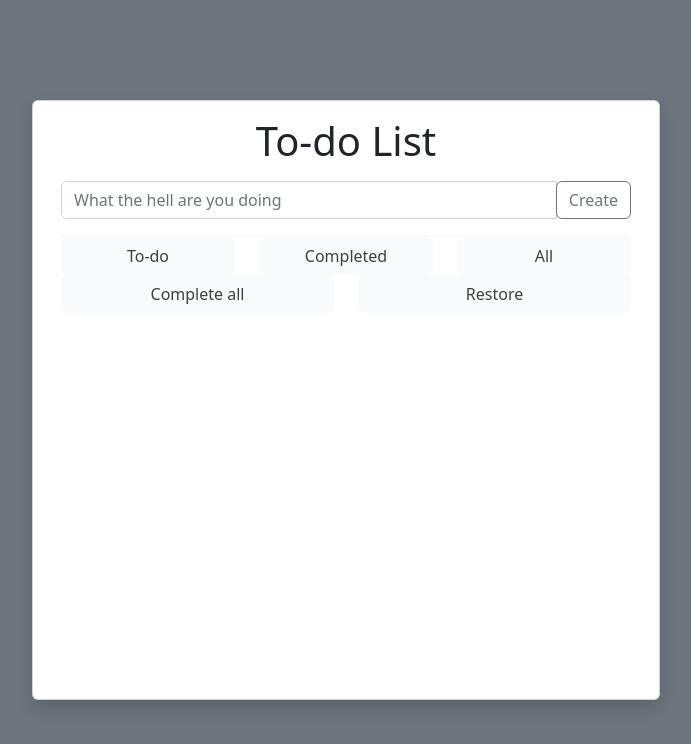
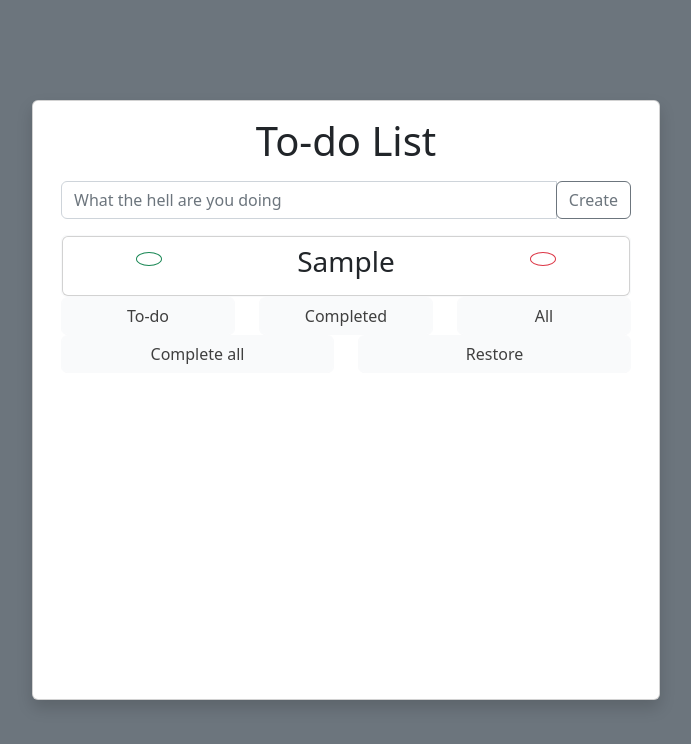
Before and after one commit to Joshtdale/todo-list, a React (Create React App) app in the folder app/: page / in a window 1280 px wide. Both pictures are taken after typing "Sample" into the empty fields and a click on the button "Create". Shown: the top 744 px of the page, without its empty margins (294-985 px from the left). Built offline with nearby package versions, Linux system fonts and the light colour scheme.

Commit message:
map working

```diff
--- a/app/src/Input.js
+++ b/app/src/Input.js
@@ -10,16 +10,8 @@ function Input(props) {
 
     function pushToStorage() {
         console.log('clicked');
-        // console.log(props.value)
-        // props.storage([
-        //     ...,
-        //     {
-        //         id: props.time,
-        //         text: value,
-        //         done: false,
-        //     },
-        // ]);
-
+        if (input.value !== '') {
+            // console.log('working')
             props.storage(previousTodos => {
                 return [...previousTodos, {
                     id: props.time,
@@ -30,6 +22,7 @@ function Input(props) {
             // console.log(props.storage);
             // console.log(input.value)
             input.value = '';
+        }
     }
 
     return (
--- a/app/src/List.js
+++ b/app/src/List.js
@@ -1,23 +1,46 @@
 
 
 
-function List(props){
+function List(props) {
 
-function Todo(){
+    const todoItems = props.storage.filter((item) => item.done === false)
+    // .map((item) =>
+    //     <div className="card" key={item.id}>
+    //         <div className="row text-center">
+    //             <div className="col m-2">
+    //                 <button className="btn rounded-circle border-success"></button>
+    //             </div>
+    //             <div className="col m-2">
+    //                 <h3>{item}</h3>
+    //             </div>
+    //             <div className="col m-2">
+    //                 <button className="btn rounded-circle border-danger"></button>
+    //             </div>
+    //         </div>
+    //     </div>
+    // // console.log(todoItems)
+    // )
+    // return (
+    //     <div>{todoItems}</div>
+    // )
+
+    function Todo() {
         // console.log(props.storage[0].text)
         return (
             <div>
                 <div className="overflow-auto">
-                        {/* {props.storage.map((item) => {
+                    {/* {todoItems} */}
+
+                    {todoItems.map((item) => {
 
                             return (
-                                <div className="card" id="item.id">
+                                <div className="card" key={item.id}>
                                     <div className="row text-center">
                                         <div className="col m-2">
                                             <button className="btn rounded-circle border-success"></button>
                                         </div>
                                         <div className="col m-2">
-                                            <h3>{item}</h3>
+                                            <h3>{item.text}</h3>
                                         </div>
                                         <div className="col m-2">
                                             <button className="btn rounded-circle border-danger"></button>
@@ -27,13 +50,13 @@ function Todo(){
 
                             )
                         })
-                        } */}
+                        }
                 </div>
             </div>
         )
     }
 
-function Completed(){
+    function Completed() {
         return (
             <div>
                 <h3 className="card">Completed</h3>
@@ -43,7 +66,7 @@ function Completed(){
         )
     }
 
-function All(){
+    function All() {
         return (
             <div>
                 <h3>To-do</h3>
@@ -61,9 +84,10 @@ function All(){
 
     return (
         <div className="card border-light">
+            {/* {todoItems} */}
             {props.page == 'To-do' && <Todo />}
             {props.page == 'Completed' && <Completed />}
-            {props.page == 'All' && <All/>}
+            {props.page == 'All' && <All />}
         </div>
     )
 }
```
Lines whose indentation alone changed are shown as unchanged.
